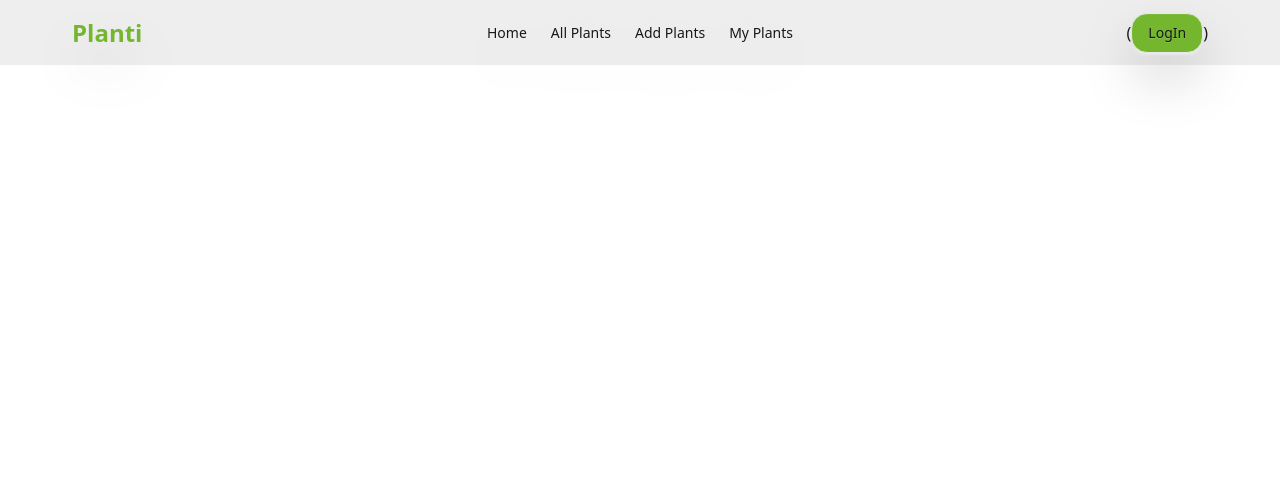
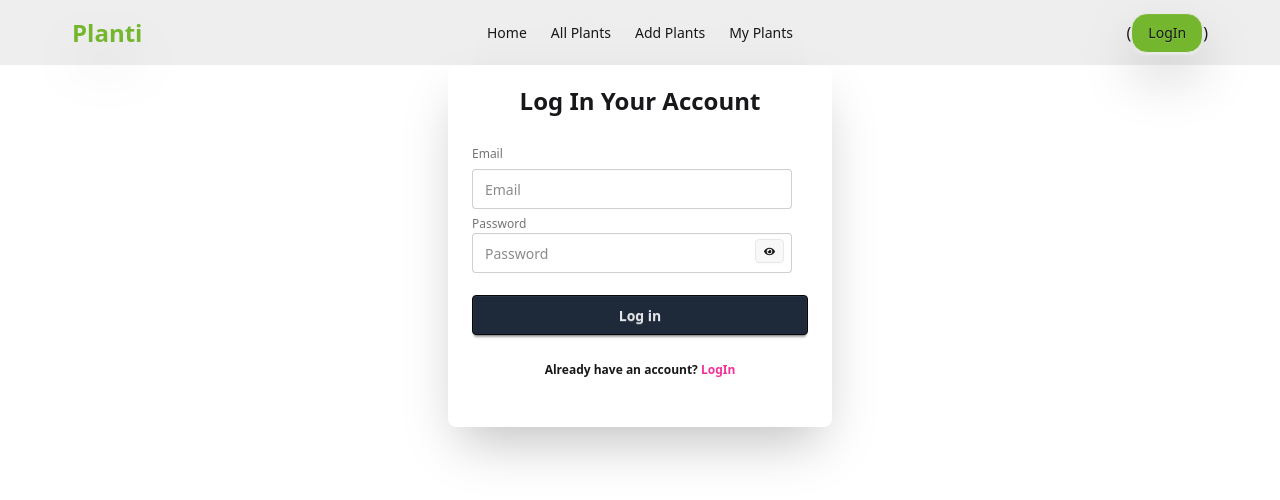
Before and after one commit to 1munni/Plant-care-tracker, a React (Vite) app: page /login in a window 1280 px wide. Shown: the top 500 px of the page. Built offline with nearby package versions, Linux system fonts and the light colour scheme.

Commit message:
log in page done

```diff
--- a/src/Components/LogIn.jsx
+++ b/src/Components/LogIn.jsx
@@ -1,10 +1,107 @@
-import React from 'react';
+import React, { use, useState } from 'react';
+import { FaEye } from 'react-icons/fa';
+import { Link, useLocation, useNavigate } from 'react-router';
+import { AuthContext } from '../Context/AuthContext';
+import toast from 'react-hot-toast';
 
 const LogIn = () => {
+    const {signInUser}=use(AuthContext);
+    const [showPassword, setShowPassword]=useState(false);
+    const [nameError, setNameError]=useState('');
+
+    const location=useLocation();
+  // console.log(location);
+  const navigate=useNavigate();
+
+    const handleLogIn=e=>{
+        e.preventDefault()
+          const form=e.target;
+        const email=form.email.value;
+        const password=form.password.value;
+        console.log(email,password);
+        signInUser(email, password)
+.then(result => {
+  console.log (result.user);
+
+  const signInInfo={
+    email,
+    lastSignInTime: result.user?.metadata?.lastSignInTime
+   }
+
+//   update last sign in to the data-base
+fetch('http://localhost:3000/users',{
+    method:'PATCH',
+    headers:
+    {
+     'content-type':'application/JSON'
+    },
+    body:JSON.stringify(signInInfo)
+})
+.then(res=>res.json())
+.then(data=>{
+    console.log('after update patch',data)
+})
+
+
+  navigate(`${location.state? location.state:'/'}`)
+})
+.catch((error) => {
+  const errorCode = error.code;
+  toast.error(`Login failed: ${errorCode}`);
+  setError(errorCode);
+})
+
+    }
     return (
-        <div>
+               <div className=' flex justify-center item-center'>
+               <div className="card bg-base-100 w-full max-w-sm shrink-0 shadow-2xl py-5">
+                   <h2 className='font-semibold text-2xl text-center'>Log In Your Account</h2>
+                     <form onSubmit={handleLogIn} className="card-body">
+                       <fieldset className="fieldset">
+                            {/* email */}
+                  <label className="label">Email</label>
+                  <input type="email"
+                   className="input"
+                   placeholder="Email"
+                   name='email'
+                   required />
+                         <div className='relative'>
+                            {/* password */}
+                         <label className="label">Password</label>
+                         <input
+                         type={showPassword ? 'text' :'password'}
+                         className="input"
+                         placeholder="Password"
+                          name='password'
+                          minlength="6"
+                          pattern="(?=.*\d)(?=.*[a-z])(?=.*[A-Z]).{6,}"
+                          title="Must be more than 6 characters, including number, lowercase letter, uppercase letter"
+                          required />
+                          <button onClick={()=>{setShowPassword(!showPassword)}}
+                          className='btn btn-xs absolute top-6 right-6'>
 
-        </div>
+                          {
+                           showPassword? <FaEyeSlash></FaEyeSlash>:
+                           <FaEye/>
+                          }
+
+                           </button>
+
+                         </div>
+
+                         <button
+                        type='submit' className="btn bg-gray-800 btn-neutral mt-4">Log in</button>
+
+                             {/* <button onClick={handleGoogleLogIn} className="btn btn-secondary btn-outline w-full">
+                                   <FcGoogle size={24} /> Login with Google
+                                 </button> */}
+
+
+                         <p className='font-semibold text-center pt-5'>Already have an account?{''} <Link className='text-secondary' to='/auth/login'>LogIn</Link></p>
+                       </fieldset>
+                     </form>
+                   </div>
+               </div>
     );
 };
 
--- a/src/Components/Register.jsx
+++ b/src/Components/Register.jsx
@@ -24,7 +24,7 @@ const [showPassword, setShowPassword]=useState(false);
         const form=e.target;
         const formData=new FormData(form);
 
-        const {email,password, ...userProfile}= Object.fromEntries(formData.entries())
+        const {email,password, ...restFormData}= Object.fromEntries(formData.entries());
 
 
 
@@ -37,11 +37,19 @@ const [showPassword, setShowPassword]=useState(false);
 //         const photo=form.photo.value;
 //         const email=form.email.value;
 //         const password=form.password.value;
-        console.log(email,password, userProfile);
+
       createUser(email,password)
       .then(result=>{
-const user=result.user;
-console.log(user)
+console.log(result.user);
+
+const userProfile={
+    email,
+    ...restFormData,
+    creationTime:result.user?.metadata?.creationTime,
+    lastSignInTime:result.user?.metadata?.lastSignInTime
+
+
+}
 //  saveuser info in the database
 
 fetch('http://localhost:3000/users',{
--- /dev/null
+++ b/src/Components/Users.jsx
@@ -0,0 +1,104 @@
+import React, { useState } from 'react';
+import { useLoaderData } from 'react-router';
+import Swal from 'sweetalert2';
+
+const Users = () => {
+    const initialUsers= useLoaderData();
+    const [users, setUsers]=useState(initialUsers);
+
+    const handleDelete=(id)=>{
+        Swal.fire({
+  title: "Are you sure?",
+  text: "You won't be able to revert this!",
+  icon: "warning",
+  showCancelButton: true,
+  confirmButtonColor: "#3085d6",
+  cancelButtonColor: "#d33",
+  confirmButtonText: "Yes, delete it!"
+}).then((result) => {
+  if (result.isConfirmed) {
+
+    fetch(`http://localhost:3000/users/${id}`,{
+        method:'Delete'
+    })
+    .then(res=>res.json())
+    .then(data=>{
+       if(data.deletedCount){
+
+        const remainingUsers=users.filter(user=>user._id!= id);
+        setUsers(remainingUsers);
+    Swal.fire({
+      title: "Deleted!",
+      text: "User has been deleted.",
+      icon: "success"
+    });
+       }
+    })
+
+  }
+});
+
+    }
+
+    return (
+        <div>
+            <h2 className='text-3xl'>Users:{users.length}</h2>
+            <div className="overflow-x-auto">
+  <table className="table">
+    {/* head */}
+    <thead>
+      <tr>
+        <th>
+       No
+        </th>
+        <th>Name</th>
+        <th>Phone</th>
+        <th>Email</th>
+        <th></th>
+      </tr>
+    </thead>
+    <tbody>
+      {/* row 1 */}
+  {
+    users.map((user,index) =>    <tr key={user._id}>
+     <th>
+       {index+1}
+        </th>
+        <td>
+          <div className="flex items-center gap-3">
+            <div className="avatar">
+              <div className="mask mask-squircle h-12 w-12">
+                <img
+                  src={user.photo}
+                  alt="Avatar Tailwind CSS Component" />
+              </div>
+            </div>
+            <div>
+              <div className="font-bold">{user.name}</div>
+              <div className="text-sm opacity-50">{user.address}</div>
+            </div>
+          </div>
+        </td>
+        <td>
+            {user.phone}
+
+        </td>
+        <td>{user.email}</td>
+        <th>
+          <button className="btn btn-xs">V</button>
+          <button className="btn btn-xs">E</button>
+          <button onClick={()=>handleDelete(user._id)} className="btn btn-xs">X</button>
+        </th>
+      </tr>
+)
+  }
+
+    </tbody>
+
+  </table>
+</div>
+        </div>
+    );
+};
+
+export default Users;
--- a/src/Context/AuthProvider.jsx
+++ b/src/Context/AuthProvider.jsx
@@ -1,17 +1,33 @@
 import React from 'react';
 import { AuthContext } from './AuthContext';
-import { createUserWithEmailAndPassword } from 'firebase/auth';
+import { createUserWithEmailAndPassword, GoogleAuthProvider, signInWithEmailAndPassword, signInWithPopup } from 'firebase/auth';
 import { auth } from '../firebase/firebase.init';
+    const googleProvider = new GoogleAuthProvider();
+
 
 const AuthProvider = ({children}) => {
+
+
 
  const createUser=(email,password)=>{
     return createUserWithEmailAndPassword(auth,email,password)
  }
 
+ const signInUser=(email,password)=>{
+    // setLoading(true);
+    return signInWithEmailAndPassword(auth,email,password)
+   }
+
+    const googleSignIn=()=>{
+    // setLoading(true);
+    return signInWithPopup(auth, googleProvider)
+   }
+
 
  const userInfo={
-   createUser
+   createUser,
+   googleSignIn,
+   signInUser
  }
 
     return (
--- a/src/main.jsx
+++ b/src/main.jsx
@@ -17,6 +17,7 @@ import UpdatePlant from './Components/UpdatePlant.jsx';
 import LogIn from './Components/LogIn.jsx';
 import Register from './Components/Register.jsx';
 import AuthProvider from './Context/AuthProvider.jsx';
+import Users from './Components/Users.jsx';
 
 
 const router = createBrowserRouter([
@@ -60,6 +61,11 @@ const router = createBrowserRouter([
         path:'register',
         Component:Register
       },
+      {
+        path:'users',
+        loader:()=>fetch('http://localhost:3000/users'),
+        Component:Users
+      },
 
 
     ]
```
